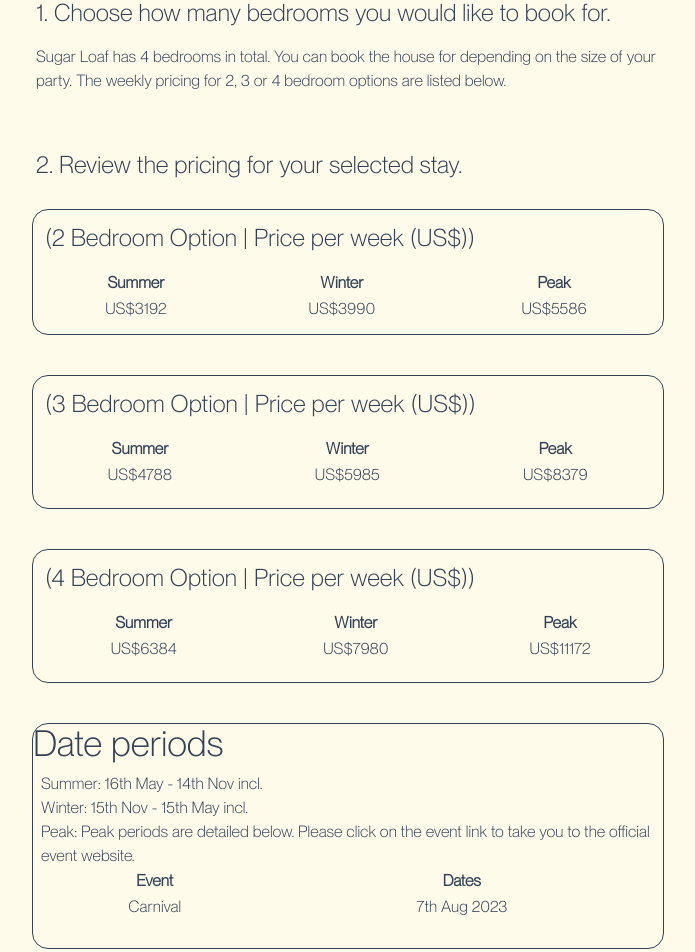
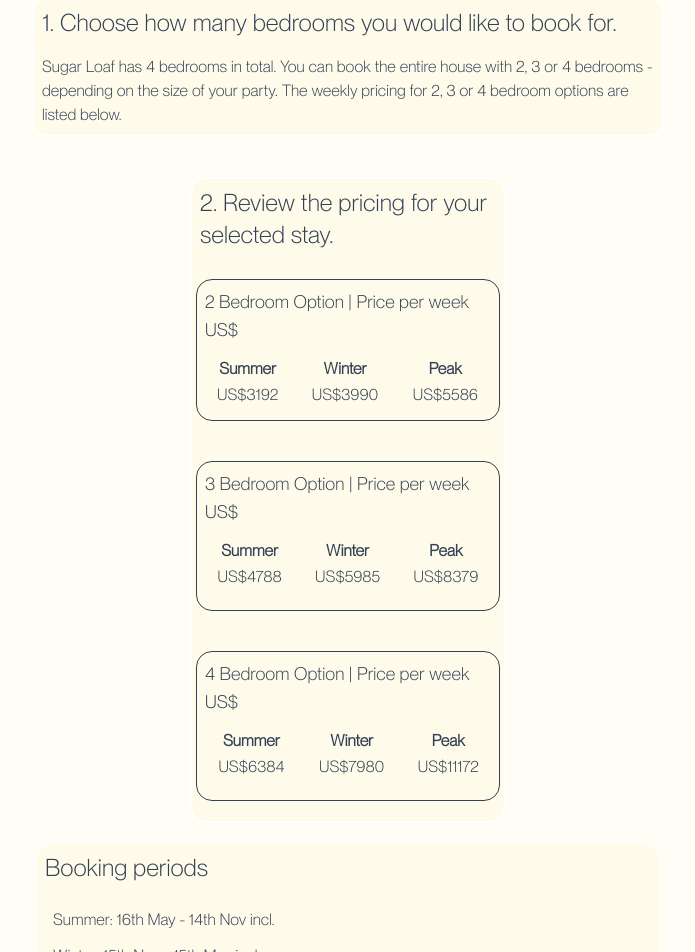
Before and after one commit to Peggy535/SugarLoaf, a Nuxt app: page /booking in a window 1280 px wide. Shown: the part 851-1803 px from the top of the page, without its empty margins (292-987 px from the left). Built offline with nearby package versions, Linux system fonts and the light colour scheme.

Commit message:
Changes to booking page

```diff
--- a/pages/booking.vue
+++ b/pages/booking.vue
@@ -47,9 +47,11 @@ onMounted(() => {
     </section>
 
     <section
-      class="relative flex h-screen w-full bg-amber-50 bg-opacity-80 z-20"
+      class="relative flex h-screen w-full bg-amber-50 bg-opacity-50 z-20"
     >
-      <div class="flex flex-col place-content-end font-NeueMontrealBook my-10">
+      <div
+        class="flex flex-col place-content-end font-NeueMontrealBook my-10 text-slate-700"
+      >
         <h1
           class="text-6xl md:text-8xl xl:text-10xl m-1 sm:m-3 sm:p-3 mt-20 mb-10"
         >
@@ -69,27 +71,33 @@ onMounted(() => {
         </p>
       </div>
     </section>
-    <section class="relative h-fit w-screen z-20 flex bg-amber-50">
+    <section
+      class="relative h-auto w-screen z-20 flex bg-amber-50 bg-opacity-50 p-2"
+    >
       <div class="flex-flex-col w-full sm:w-3/4 lg:w-1/2 mx-auto">
-        <div class="flex flex-col my-10">
+        <div
+          class="flex flex-col my-10 bg-amber-50 border-2 border-white rounded-2xl"
+        >
           <h1 class="p-1 m-1 text-2xl">
             1. Choose how many bedrooms you would like to book for.
           </h1>
           <p class="m-1 p-1">
-            Sugar Loaf has 4 bedrooms in total. You can book the house for
-            depending on the size of your party. The weekly pricing for 2, 3 or
-            4 bedroom options are listed below.
+            Sugar Loaf has 4 bedrooms in total. You can book the entire house
+            with 2, 3 or 4 bedrooms - depending on the size of your party. The
+            weekly pricing for 2, 3 or 4 bedroom options are listed below.
           </p>
         </div>
-        <div class="flex flex-col w-full">
+        <div
+          class="flex flex-col w-full sm:w-3/4 lg:w-1/2 mx-auto bg-amber-50 border-2 border-white rounded-2xl"
+        >
           <h1 class="p-1 m-1 text-2xl">
             2. Review the pricing for your selected stay.
           </h1>
           <div
             class="flex flex-col border border-slate-700 rounded-2xl m-1 my-5"
           >
-            <h2 class="m-1 p-2 text-2xl">
-              (2 Bedroom Option | Price per week (US$))
+            <h2 class="m-1 p-1 text-lg">
+              2 Bedroom Option | Price per week US$
             </h2>
             <table class="table-fixed text-center m-1 p-1 mb-3">
               <thead>
@@ -112,8 +120,8 @@ onMounted(() => {
           <div
             class="flex flex-col border border-slate-700 rounded-2xl m-1 my-5"
           >
-            <h2 class="m-1 p-2 text-2xl">
-              (3 Bedroom Option | Price per week (US$))
+            <h2 class="m-1 p-1 text-lg">
+              3 Bedroom Option | Price per week US$
             </h2>
             <table class="table-fixed text-center m-1 p-1 mb-5">
               <thead>
@@ -135,8 +143,8 @@ onMounted(() => {
           <div
             class="flex flex-col border border-slate-700 rounded-2xl m-1 my-5"
           >
-            <h2 class="m-1 p-2 text-2xl">
-              (4 Bedroom Option | Price per week (US$))
+            <h2 class="m-1 p-1 text-lg">
+              4 Bedroom Option | Price per week US$
             </h2>
             <table class="table-fixed text-center m-1 p-1 mb-5">
               <thead>
@@ -155,19 +163,20 @@ onMounted(() => {
               </tbody>
             </table>
           </div>
+        </div>
         <div
-            class="flex flex-col border border-slate-700 rounded-2xl m-1 my-5"
+          class="flex flex-col border border-white rounded-2xl m-1 my-5 bg-amber-50"
         >
-            <h1 class="text-4xl">Date periods</h1>
+          <h1 class="m-1 p-1 text-2xl">Booking periods</h1>
           <ul class="m-1 p-1">
-              <li>Summer: 16th May - 14th Nov incl.</li>
-              <li>Winter: 15th Nov - 15th May incl.</li>
-              <li>
+            <li class="m-1 p-1">Summer: 16th May - 14th Nov incl.</li>
+            <li class="m-1 p-1">Winter: 15th Nov - 15th May incl.</li>
+            <li class="m-1 p-1">
               Peak: Peak periods are detailed below. Please click on the event
               link to take you to the official event website.
-                <table class="table-auto text-center w-full mb-5">
+              <table class="table-auto text-center w-full my-5">
                 <thead>
-                    <tr>
+                  <tr class="font-NeueMontrealMedium">
                     <th>Event</th>
                     <th>Dates</th>
                   </tr>
@@ -190,7 +199,6 @@ onMounted(() => {
           </ul>
         </div>
       </div>
-      </div>
     </section>
   </div>
 </template>
--- a/pages/housedetails.vue
+++ b/pages/housedetails.vue
@@ -122,7 +122,7 @@ onMounted(() => {});
               <h1 class="text-2xl m-1 p-1">Outdoors</h1>
               <Garden class="fill-slate-700 w-8 stroke-1" />
             </div>
-            <ul class="m-1 p-1 list-disc list-inside text-lg">
+            <ul class="m-1 p-1 list-disc list-inside text-md">
               <li>
                 Private balcony area extending along two sides of the house
               </li>
@@ -143,7 +143,7 @@ onMounted(() => {});
               <h1 class="text-2xl m-1 p-1">Bedrooms & Laundry</h1>
               <Bedroom class="fill-slate-700 w-8" />
             </div>
-            <ul class="m-1 p-1 text-lg list-disc list-inside">
+            <ul class="m-1 p-1 text-md list-disc list-inside">
               <li>
                 Housekeeper ('Jolly') for all laundry and washing (Attends 3
                 times per week - this can be extended)
@@ -164,7 +164,7 @@ onMounted(() => {});
               <h1 class="text-2xl m-1 p-1">Heating & cooling</h1>
               <AC class="fill-slate-700 w-8" />
             </div>
-            <ul class="m-1 p-1 text-lg list-disc list-inside">
+            <ul class="m-1 p-1 text-md list-disc list-inside">
               <li>Air Conditioning</li>
               <li>Ceiling fans</li>
               <li>Portable fans</li>
@@ -178,7 +178,7 @@ onMounted(() => {});
               <h1 class="text-2xl m-1 p-1">Entertainment</h1>
               <Entertainment class="fill-slate-700 w-8" />
             </div>
-            <ul class="m-1 p-1 text-lg list-disc list-inside">
+            <ul class="m-1 p-1 text-md list-disc list-inside">
               <li>Wifi</li>
               <li>TV in main living room</li>
               <li>Anything else??</li>
@@ -192,7 +192,7 @@ onMounted(() => {});
               <h1 class="text-2xl m-1 p-1">Bathrooms</h1>
               <Bathroom class="fill-slate-700 w-8" />
             </div>
-            <ul class="m-1 p-1 text-lg list-disc list-inside">
+            <ul class="m-1 p-1 text-md list-disc list-inside">
               <li>Hot Water</li>
               <li>Hair dryers</li>
               <li>2 indoor showers | 1 outdoor shower</li>
@@ -207,7 +207,7 @@ onMounted(() => {});
               <h1 class="text-2xl m-1 p-1">Wheelchair access</h1>
               <Wheelchair class="fill-slate-700 w-8" />
             </div>
-            <ul class="m-1 p-1 text-lg list-disc list-inside">
+            <ul class="m-1 p-1 text-md list-disc list-inside">
               <li>
                 Wheelchairs have access to the main villa level and the pool
                 level.
@@ -223,7 +223,7 @@ onMounted(() => {});
               <h1 class="text-2xl m-1 p-1">Other important aspects</h1>
               <Info class="fill-slate-700 w-8" />
             </div>
-            <ul class="m-1 p-1 text-lg list-disc list-inside">
+            <ul class="m-1 p-1 text-md list-disc list-inside">
               <li>
                 At the House, the back-up generator will provide a rapid pick up
                 in the event of occasional power drops, and there is a TV to
```
Lines whose indentation alone changed are shown as unchanged.
